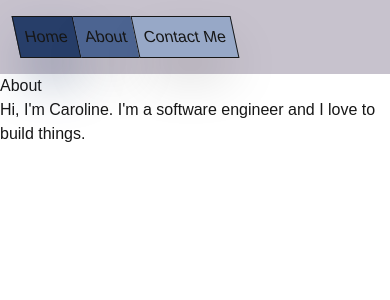
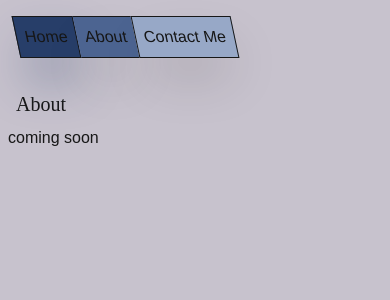
Before and after one commit to carolineshowscode/caroline-shows-website, a Next.js app: page /about in a window 390 px wide. Shown: the top 300 px of the page. Built offline with nearby package versions, Linux system fonts and the light colour scheme; a web font is replaced by a local one.

Commit message:
final touches added for basic mobile first styling

```diff
--- a/src/app/about/page.tsx
+++ b/src/app/about/page.tsx
@@ -1,8 +1,8 @@
 export default function About() {
     return (
-        <div>
-            <h1>About</h1>
-            <p>Hi, I'm Caroline. I'm a software engineer and I love to build things.</p>
+        <div className='bg-primary h-screen p-2'>
+            <h1 className='font-playwrite text-xl m-2'>About</h1>
+            <p>coming soon</p>
         </div>
     )
 };
```
